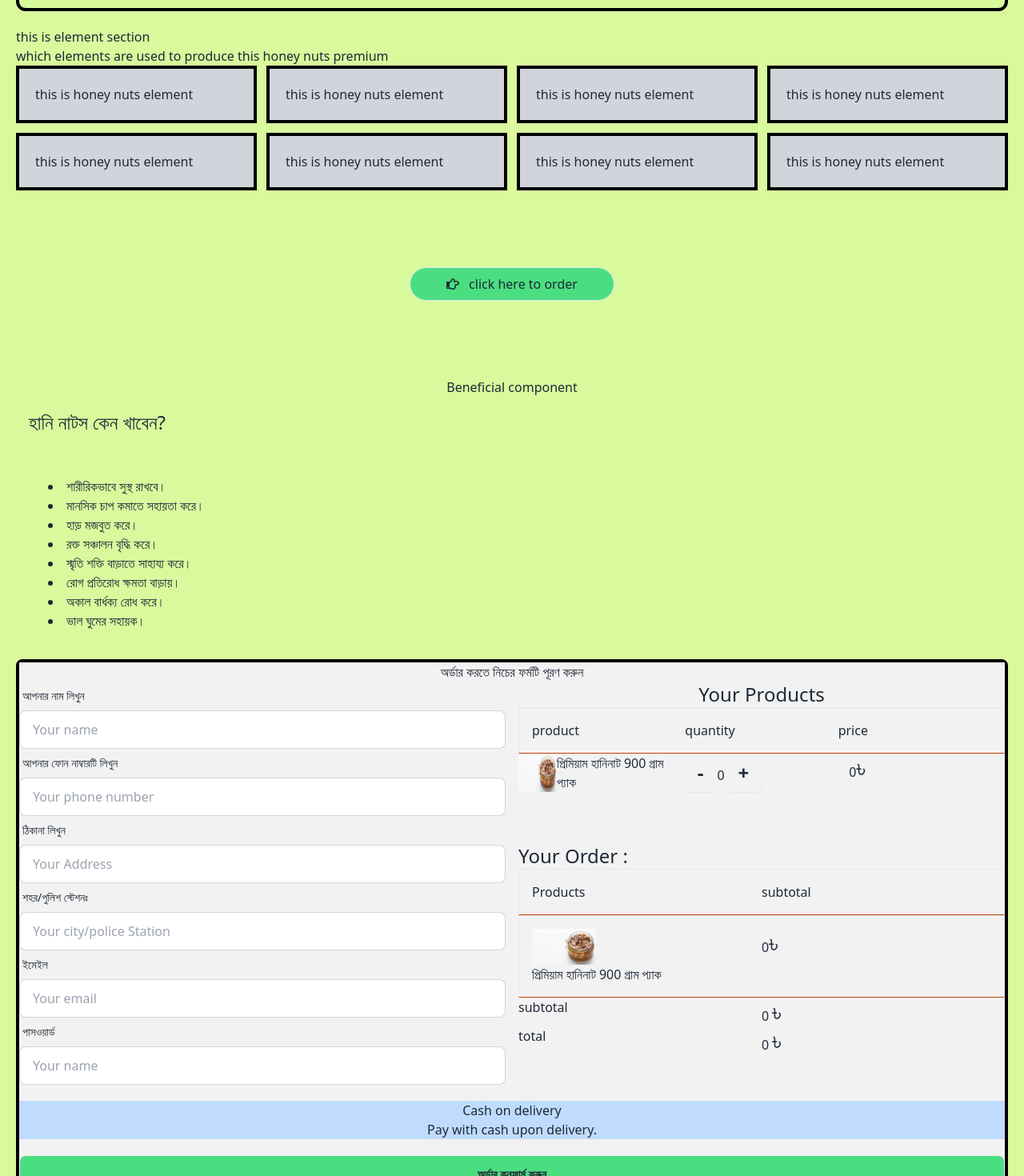
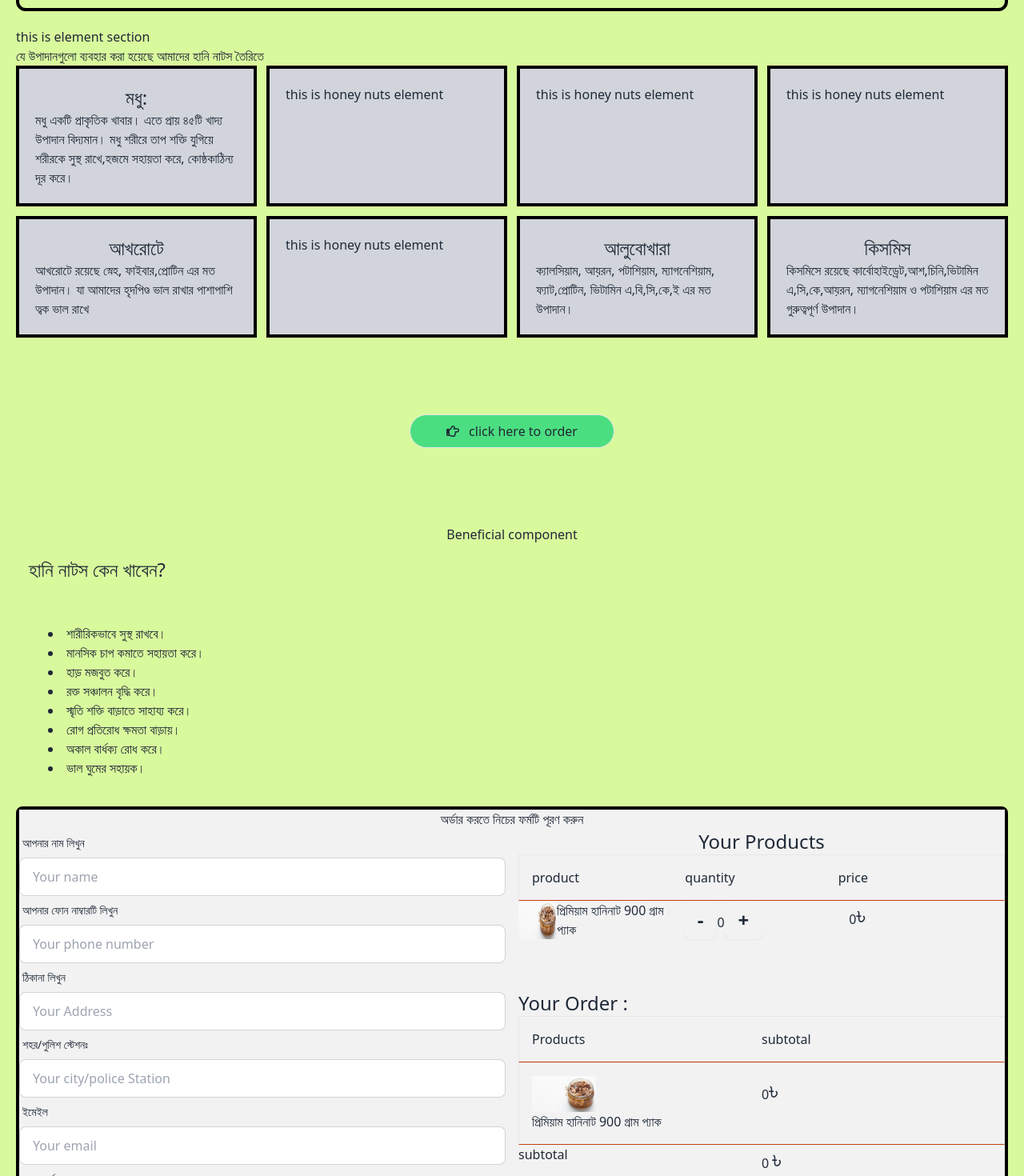
Before and after one commit to md1300/honey-nuts-landing-page, a React (Vite) app: page / in a window 1280 px wide. Shown: the part 1236-2706 px from the top of the page at 80% size. Built offline with nearby package versions, Linux system fonts and the light colour scheme.

Commit message:
scrolling is created

```diff
--- a/src/Pages/HomePage/Amount.jsx
+++ b/src/Pages/HomePage/Amount.jsx
@@ -1,8 +1,10 @@
-import { Link, } from "react-router-dom";
+
 import { FaRegHandPointRight } from "react-icons/fa";
+import { Link } from "react-router-dom";
 
 
-const Amount = () => {
+const Amount = ({handleCurrentRef}) => {
+
     return (
         <div className="mt-5">
         <div>
@@ -10,18 +12,20 @@ const Amount = () => {
             <h1 className="text-2xl text-center bg-[#4ade80] my-5 p-3 border rounded-xl">হানিনাট ফুল প্যাকেজ (কাঁচের ওজন ছাড়া ৯০০ গ্রাম থাকে) প্রাইস ৮০০ টাকা, সারাদেশে ডেলিভারি চার্জ ফ্রি</h1>
         </div>
         <div className="mt-5 ">
-           <Link><div className="grid justify-items-center" >
+            <Link>
+        <div onClick={handleCurrentRef}  className="grid justify-items-center" >
             <div className="flex gap-3 items-center  justify-center animate-pulse bg-[#4ade80] p-2 border rounded-full w-64 ">
             <p> <FaRegHandPointRight /></p>
             <p> click here to order </p>
             </div>
-           </div>
-           </Link>
+           </div> </Link>
 
         </div>
            <div className="border-4 border-black rounded-xl my-5 p-3 ">
                  <h3 className="text-xl text-black">সারাদিনের কর্মব্যস্ততা শেষে আপনি ক্লান্ত হয়ে বাসায় ফিরছেন। নিজের শারীরিক স্বাস্থ্য ও মানসিক সুস্থতার কথা যখন আপনি ভুলতে বসেছেন তখন আপনি ভরসা করতে পারেন হানি নাটস এর উপর।প্রিমিয়াম কোয়ালিটির মধুর মিশ্রণে তৈরি এই ড্রাই ফুডের মিশ্রণ আপনাকে রাখবে সুস্থ এবং সতেজ।শারীরিক সুস্থতার পাশাপাশি ভাল ঘুমের নিশ্চয়তা দিবে।</h3>
           </div>
+
+
         </div>
 
     );
--- a/src/Pages/HomePage/Elements.jsx
+++ b/src/Pages/HomePage/Elements.jsx
@@ -2,14 +2,15 @@ import { FaRegHandPointRight } from "react-icons/fa";
 import { Link } from "react-router-dom";
 
 
-const Elements = () => {
+const Elements = ({handleCurrentRef}) => {
     return (
         <div>
             <h1>this is element section </h1>
-            <h1>which elements are used to produce this honey nuts premium</h1>
+            <h1>যে  উপাদানগুলো ব্যবহার করা হয়েছে আমাদের হানি নাটস তৈরিতে </h1>
             <div className="grid md:grid-cols-3 lg:grid-cols-4 gap-3">
                 <div className="bg-gray-300 max-w-80 p-5  border-4 border-black ">
-                     <h1>this is honey nuts element</h1>
+                     <h1 className="text-2xl text-center">মধু:</h1>
+                     <p>মধু একটি প্রাকৃতিক খাবার। এতে প্রায় ৪৫টি খাদ্য উপাদান বিদ্যমান। মধু শরীরে তাপ শক্তি যুগিয়ে শরীরকে সুস্থ রাখে,হজমে সহায়তা করে, কোষ্ঠকাঠিন্য দূর করে।</p>
                 </div>
                 <div className="bg-gray-300 max-w-80 p-5  border-4 border-black ">
                      <h1>this is honey nuts element</h1>
@@ -21,21 +22,25 @@ const Elements = () => {
                      <h1>this is honey nuts element</h1>
                 </div>
                 <div className="bg-gray-300 max-w-80 p-5  border-4 border-black ">
-                     <h1>this is honey nuts element</h1>
+                     <h1 className="text-2xl text-center">আখরোটে</h1>
+                     <p>আখরোটে রয়েছে স্নেহ, ফাইবার,প্রোটিন এর মত উপাদান। যা আমাদের   হৃদপিণ্ড ভাল রাখার পাশাপাশি ত্বক ভাল রাখে</p>
                 </div>
                 <div className="bg-gray-300 max-w-80 p-5  border-4 border-black ">
                      <h1>this is honey nuts element</h1>
                 </div>
                 <div className="bg-gray-300 max-w-80 p-5  border-4 border-black ">
-                     <h1>this is honey nuts element</h1>
+                     <h1 className="text-2xl text-center">আলুবোখারা</h1>
+                     <p>ক্যালসিয়াম, আয়রন, পটাশিয়াম, ম্যাগনেশিয়াম, ফ্যাট,প্রোটিন, ভিটামিন এ,বি,সি,কে,ই এর মত উপাদান।</p>
                 </div>
                 <div className="bg-gray-300 max-w-80 p-5  border-4 border-black ">
-                     <h1>this is honey nuts element</h1>
+                     <h1 className="text-2xl text-center">কিসমিস</h1>
+                     <p>কিসমিসে রয়েছে কার্বোহাইড্রেট,আশ,চিনি,ভিটামিন এ,সি,কে,আয়রন, ম্যাগনেশিয়াম ও পটাশিয়াম এর মত গুরুত্বপূর্ণ উপাদান।
+                      </p>
                 </div>
             </div>
 {/* ------------------click order button ----------------- */}
 <div className="my-24 ">
-           <Link><div className="grid justify-items-center" >
+           <Link onClick={handleCurrentRef}><div className="grid justify-items-center" >
             <div className="flex gap-3 items-center  justify-center animate-pulse bg-[#4ade80] p-2 border rounded-full w-64 ">
             <p> <FaRegHandPointRight /></p>
             <p> click here to order </p>
--- a/src/Pages/HomePage/Home.jsx
+++ b/src/Pages/HomePage/Home.jsx
@@ -6,17 +6,30 @@ import Elements from "./Elements";
 import Beneficial from "./Beneficial";
 import OrderForm from "./OrderForm";
 
+import { useRef } from "react";
+
+
+
 
 const Home = () => {
+    const currentRef=useRef(null)
+    const handleCurrentRef=()=>{
+        if(currentRef.current){
+            currentRef.current.scrollIntoView({behavior:'smooth',block:'end'})
+        }
+    }
     return (
         <div className="p-5 bg-[#d9f99d]">
+
             <h1 className="text-2xl text-center">this is home page</h1>
             <Header></Header>
             <Banner></Banner>
-            <Amount></Amount>
-            <Elements></Elements>
+            <Amount handleCurrentRef={handleCurrentRef} ></Amount>
+            <Elements handleCurrentRef={handleCurrentRef}></Elements>
             <Beneficial></Beneficial>
-            <OrderForm></OrderForm>
+            <OrderForm ref={currentRef}></OrderForm>
+
+
         </div>
     );
 };
--- a/src/Pages/HomePage/OrderForm.jsx
+++ b/src/Pages/HomePage/OrderForm.jsx
@@ -1,9 +1,14 @@
-import { useState } from 'react';
+
+import { forwardRef, useState } from 'react';
 import honeyBottle from '../../assets/honeyBottle.jpg'
 
-const OrderForm = () => {
+
+const OrderForm =forwardRef((props,ref) => {
 const [price,setPrice]=useState(0)
 const [quantity,setQuantity]=useState(0)
+
+
+
 
 const handleOrderForm =e=>{
     e.preventDefault()
@@ -40,8 +45,10 @@ const handleMinusButton=()=>{
 
 
     return (
-<div className="border-4 border-black rounded-lg ">
-       <form onSubmit={handleOrderForm} className="bg-base-200">
+
+
+<div  className="border-4 border-black rounded-lg ">
+       <form ref={ref} onSubmit={handleOrderForm} className="bg-base-200">
             <h1 className="text-center">অর্ডার করতে নিচের ফর্মটি পূরণ করুন</h1>
             <div className="grid md:grid-cols-2 gap-4">
                 {/* -------------------form section ------------------ */}
@@ -152,10 +159,15 @@ const handleMinusButton=()=>{
             <button className="btn btn-block text-center bg-[#4ade80]" >অর্ডার কনফার্ম করুন</button>
      </form>
 
+
+
 </div>
 
 
+
     );
-};
+});
 
-export default OrderForm;
+OrderForm.displayName='OrderForm' ;
+
+export default OrderForm ;
```
